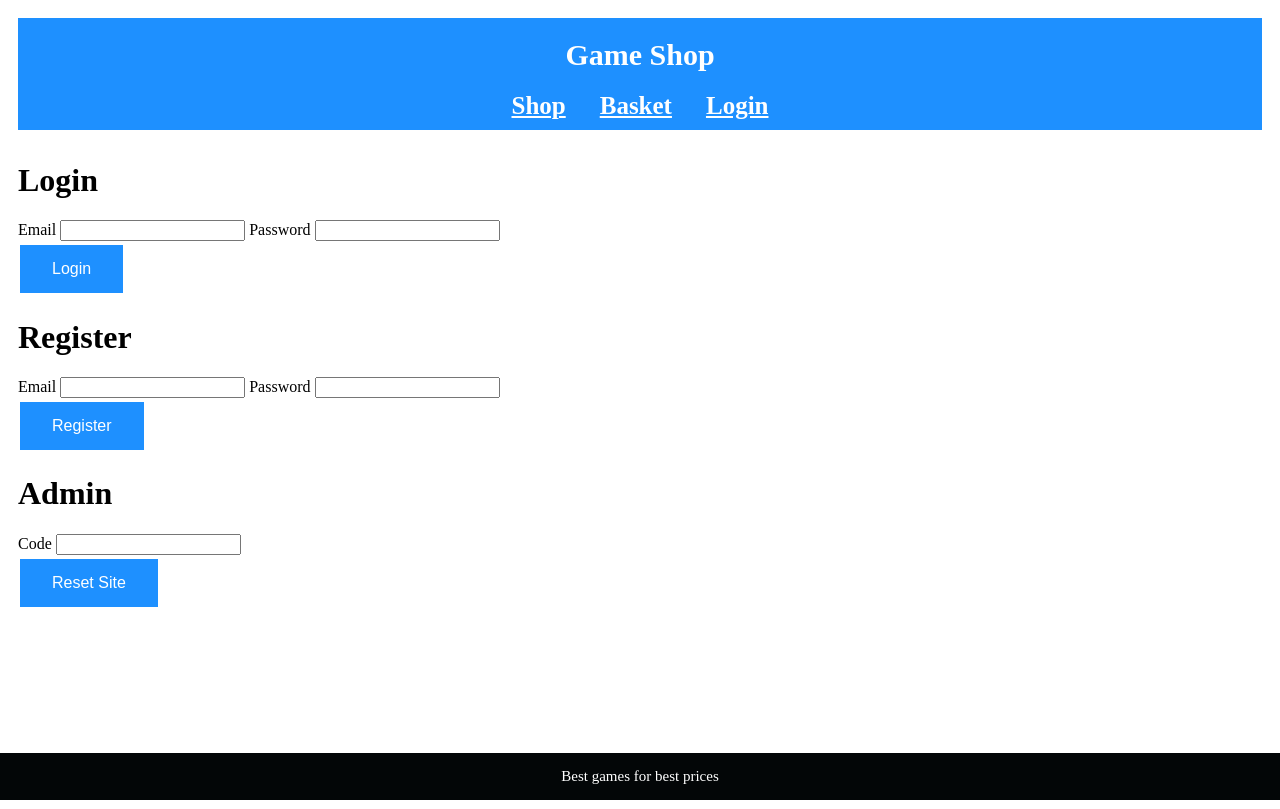
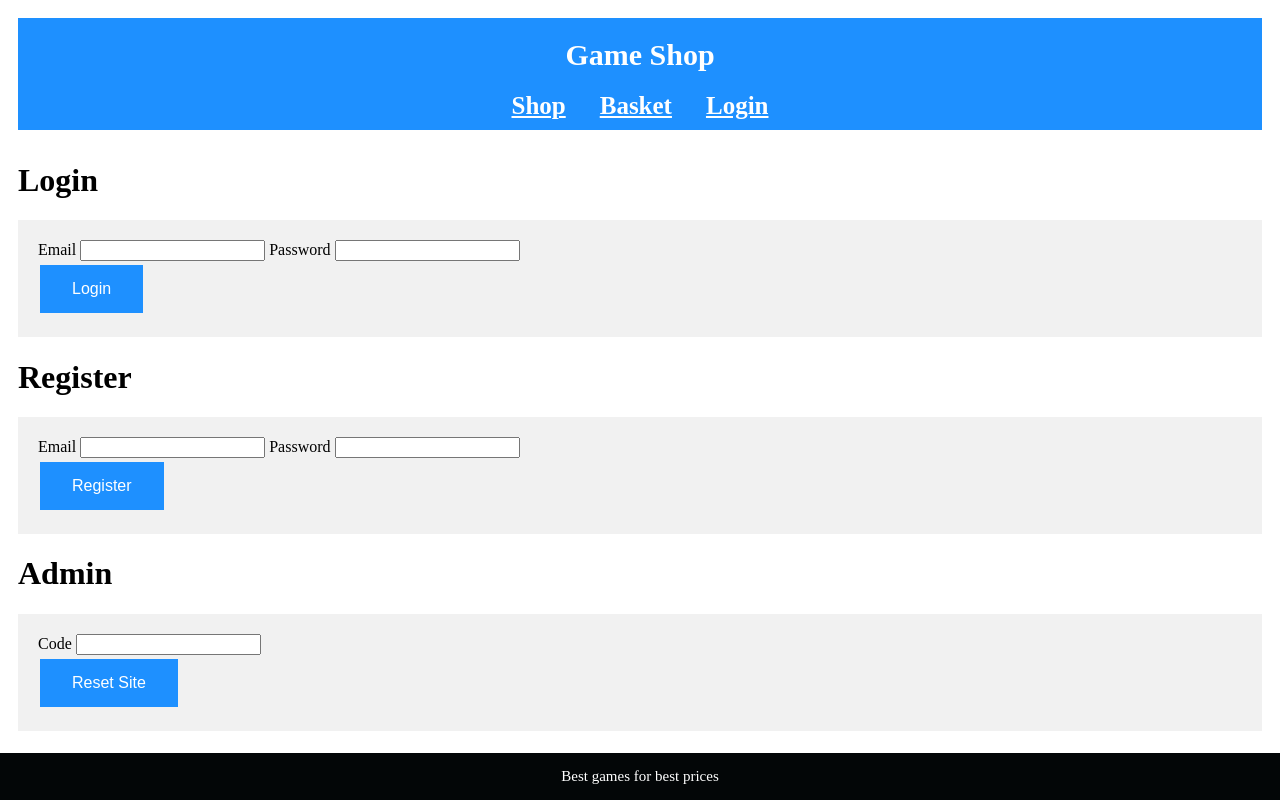
Before and after one commit to CS391-Project/GameShop, a plain HTML site: page login.html in a window 1280 px wide. Drawn offline with Linux system fonts and the light colour scheme.

Commit message:
Update styles.css

```diff
--- a/styles.css
+++ b/styles.css
@@ -152,3 +152,8 @@ table, tr, td {
 .centerText{
     text-align: center;
 }
+
+.container {
+    background-color: #f1f1f1;
+    padding: 20px;
+  }
```
